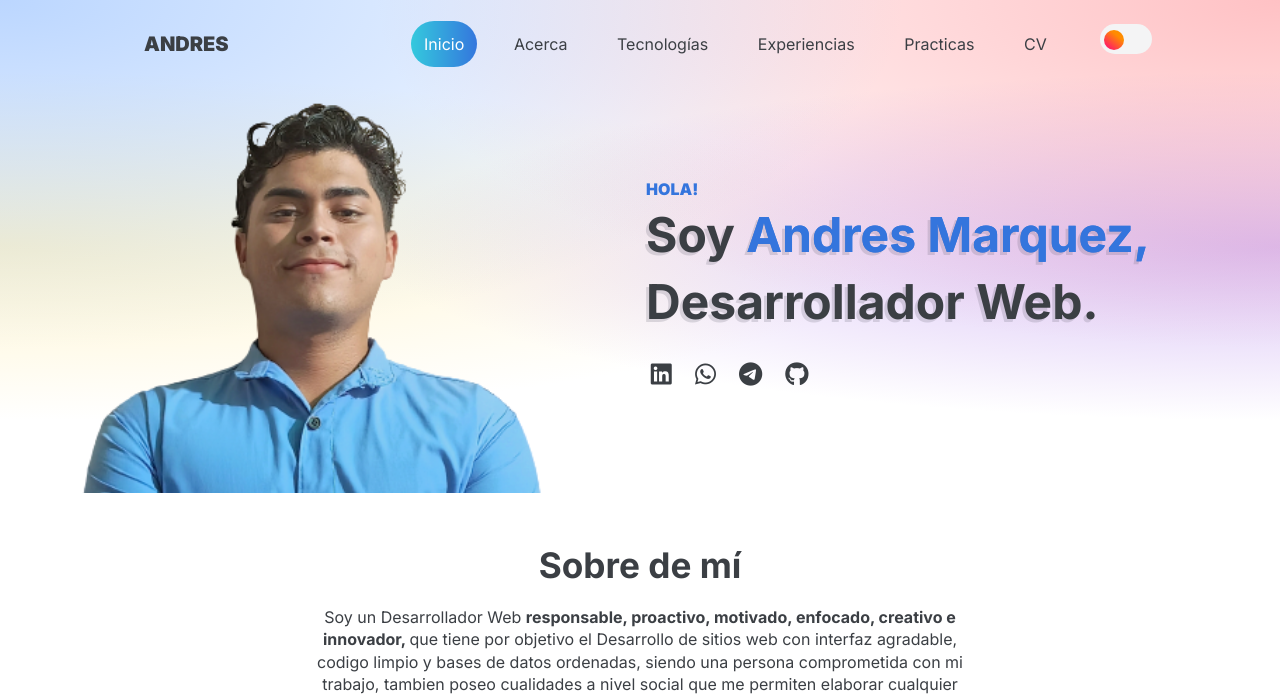
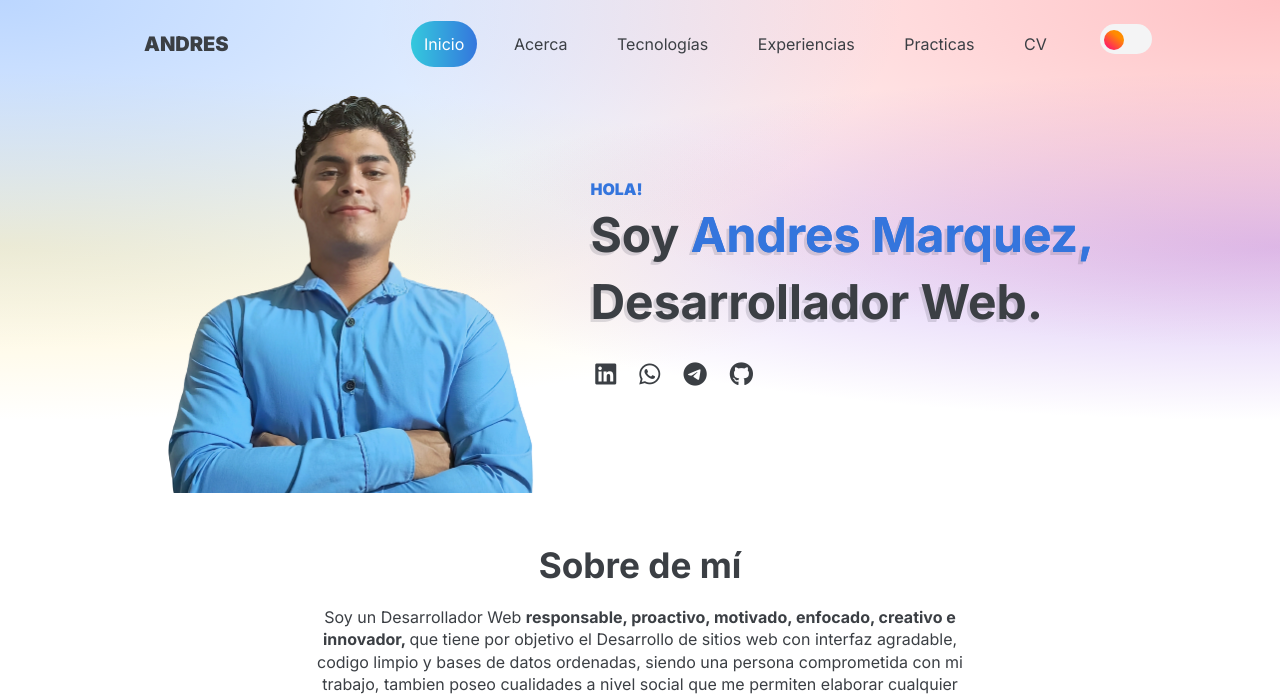
Before and after one commit to andresmarquez02/andresmarquez02.github.io, a PHP site: page / in a window 1280 px wide. Shown: the top 698 px of the page. Run offline with PHP 8.4, Linux system fonts and the light colour scheme.

Commit message:
class of home

```diff
--- a/assets/css/style.css
+++ b/assets/css/style.css
@@ -1013,6 +1013,10 @@ textarea::placeholder {
     margin-bottom: 3rem;
   }
 
+  .home_container {
+    min-width: auto;
+  }
+
   .images-desktop {
     display: initial;
   }
```
